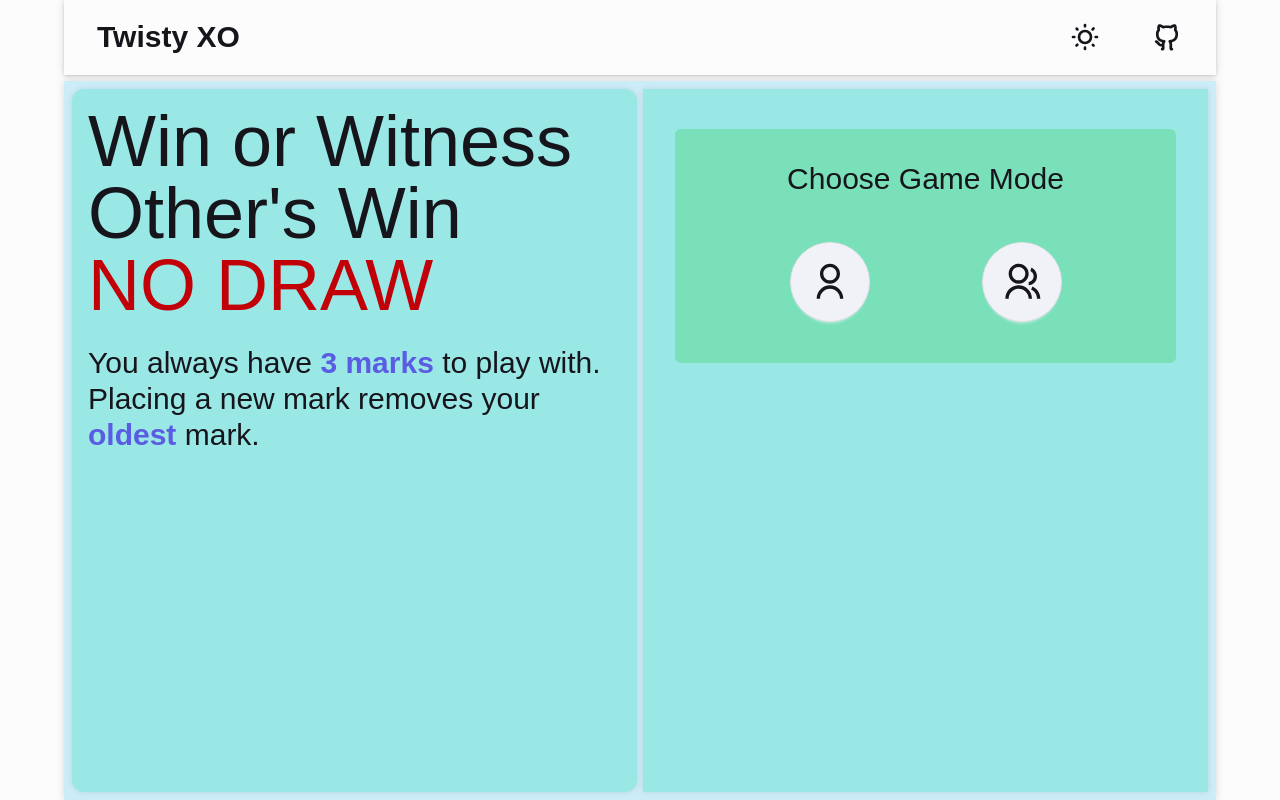
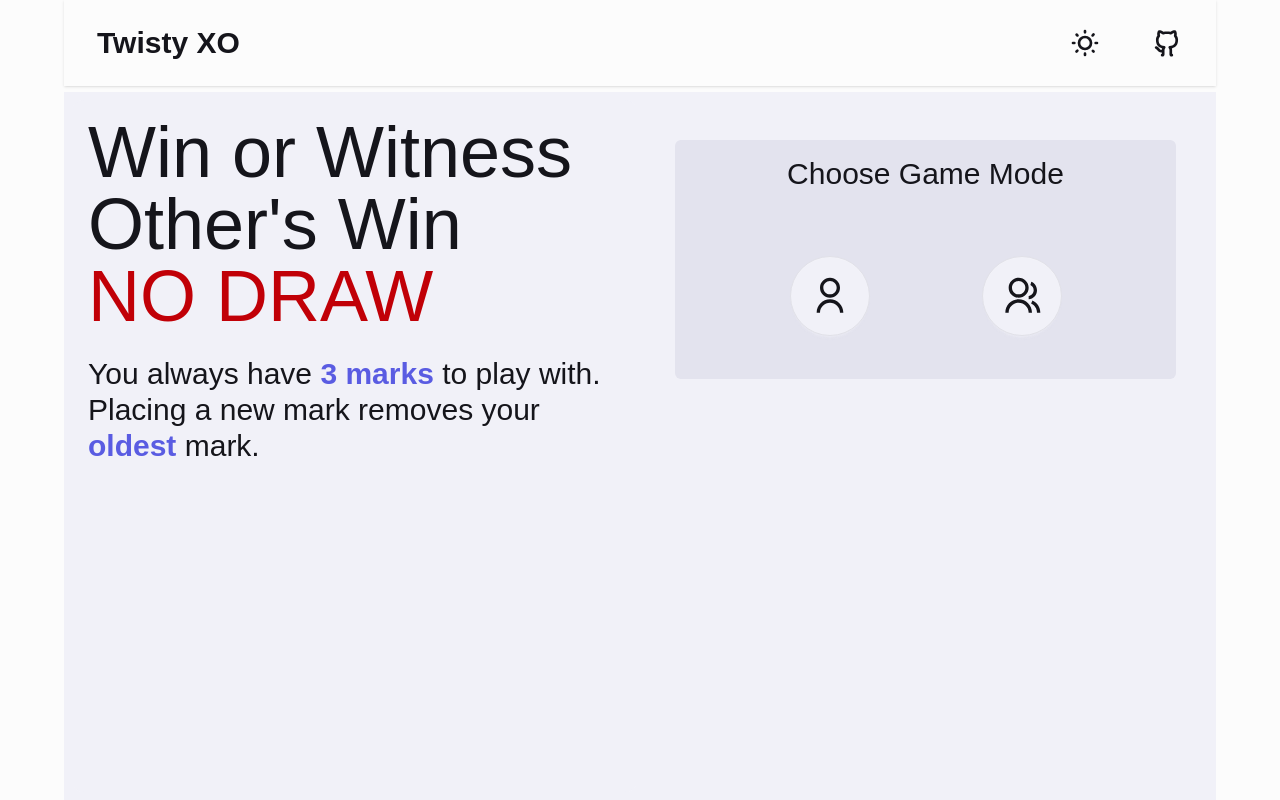
Before and after one commit to MohammedAnasuddin/Twisty-XO, a React (Vite) app: page / in a window 1280 px wide. Built offline with nearby package versions, Linux system fonts and the light colour scheme.

Commit message:
Fix the modeselect dimensions

```diff
--- a/src/app/styles/index.css
+++ b/src/app/styles/index.css
@@ -260,6 +260,7 @@ body {
   background-position: -1px -1px, -1px -1px;
 }
 
+/*
 
       [class^="l"] {
       border: 1px solid rgba(0, 0, 0, 0.3);
@@ -293,7 +294,7 @@ body {
     }
 
 
-
+    */
 
 /* Hover for debugging */
 /* [class^="l"]:hover {
--- a/src/features/mode-select/ui/ModeSelect.jsx
+++ b/src/features/mode-select/ui/ModeSelect.jsx
@@ -10,7 +10,7 @@ const ModeSelect = () => {
   };
 
   return (
-    <div className="row-span-2 p-4 rounded-md sm:row-span-3 md:row-span-2 col-span-full bg-base-300 sm:p-8 l3 sm:mt-2">
+    <div className="row-span-2 rounded-md md:p-4 sm:row-span-3 md:row-span-3 col-span-full bg-base-300 sm:p-8 l3 sm:mt-2">
       <p className="text-sm text-center sm:text-base md:text-2xl lg:text-3xl 2xl:text-4xl font-ox">
         Choose Game Mode
       </p>
```
